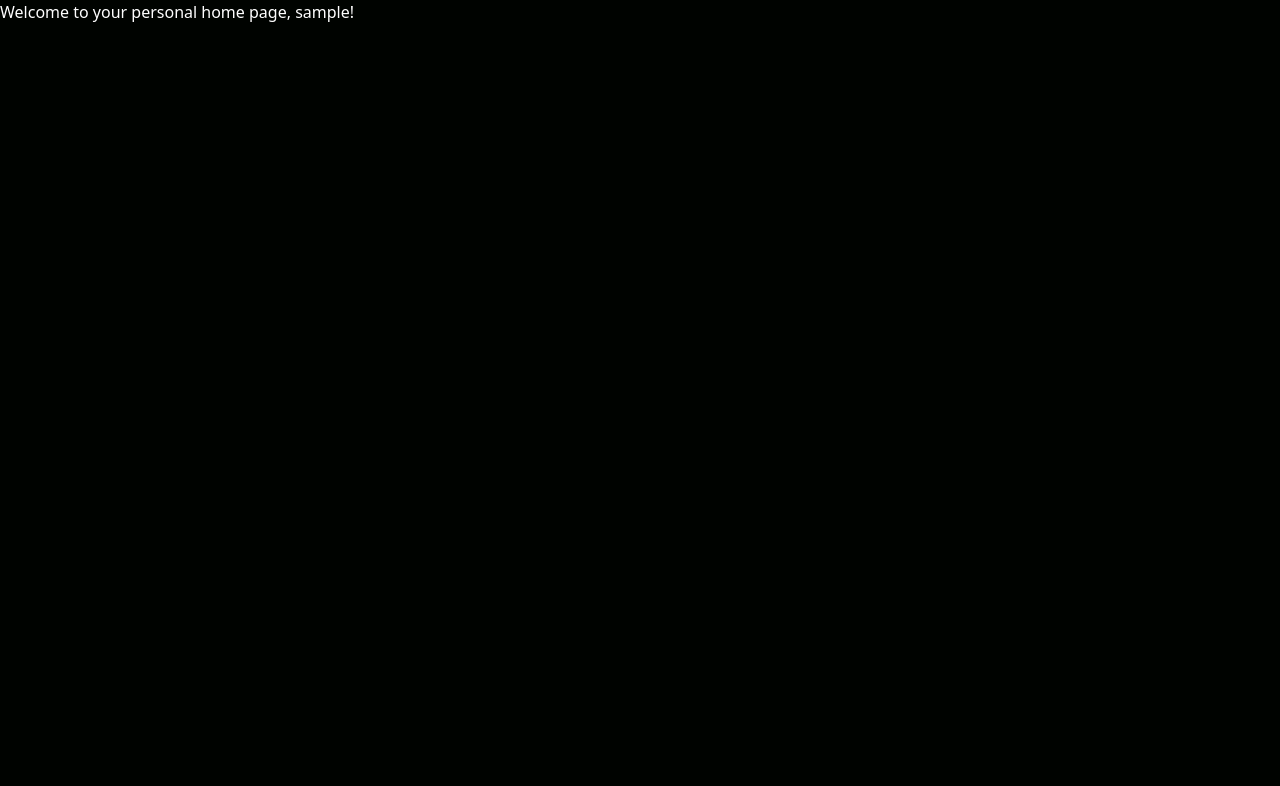
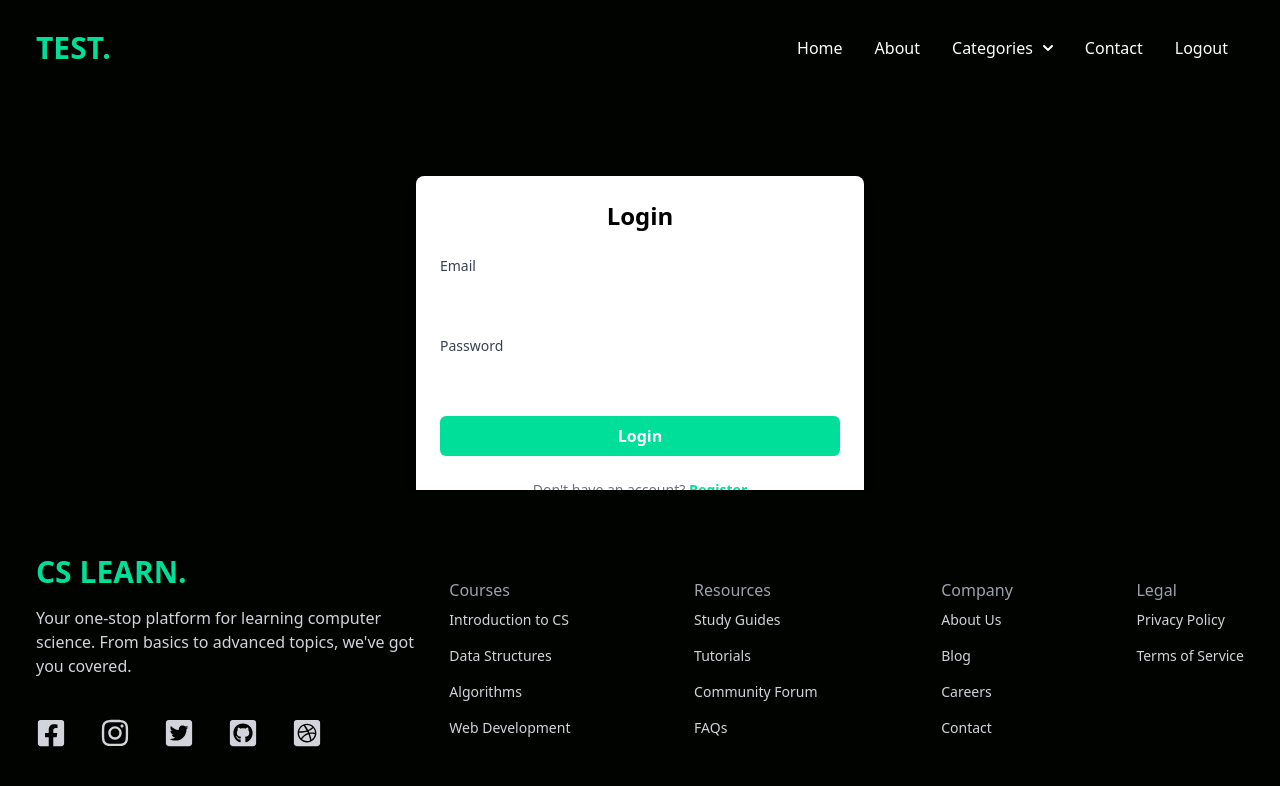
Before and after one commit to applejuiceloverr/projet_2024, a React (Vite) app in the folder frontend/: page /login in a window 1280 px wide. Before the commit this address led to /homeuser. Shown: the top 786 px of the page. Built offline with nearby package versions, Linux system fonts and the light colour scheme; no server answers; sample sign-in values are in the browser's storage.

Commit message:
logout backend and front end, more routing for homeuser so you cant get into it when you are logged out

```diff
--- a/frontend/src/App.jsx
+++ b/frontend/src/App.jsx
@@ -21,12 +21,12 @@ function CheckLogin({ children }) {
   const storedData = JSON.parse(localStorage.getItem('user'));
   const currentUser = storedData ? storedData.user : null;
 
-  if (currentUser) {
-    // If the user is logged in, redirect them to the /homeuser page
-    return <Navigate to="/homeuser" />;
+  if (!currentUser) {
+    // If the user is not logged in, redirect them to the /login page
+    return <Navigate to="/login" />;
   }
 
-  // If the user is not logged in, render the children
+  // If the user is logged in, render the children
   return children;
 }
 
@@ -36,8 +36,8 @@ function App() {
       <Routes>
         <Route path="/" element={<CheckLogin><Home /></CheckLogin>} />
         <Route path="/home" element={<CheckLogin><Home /></CheckLogin>} />
-        <Route path="/homeuser" element={<HomeUser />} />
-        <Route path="/login" element={<CheckLogin><Login /></CheckLogin>} />
+        <Route path="/homeuser" element={<CheckLogin><HomeUser /></CheckLogin>} />
+        <Route path="/login" element={<Login />} />
         <Route path="/logout" element={<Logout />} />
         <Route path="/register" element={<CheckLogin><RegisterAndLogout /></CheckLogin>} />
         <Route path="*" element={<NotFound />} />
--- a/frontend/src/components/NavBar.jsx
+++ b/frontend/src/components/NavBar.jsx
@@ -1,10 +1,19 @@
-import React, { useState } from 'react';
+import React, { useState, useEffect } from 'react';
 import { AiOutlineClose, AiOutlineMenu } from 'react-icons/ai';
-
+import axios from 'axios';
+import { useNavigate } from 'react-router-dom';
 
 const Navbar = () => {
   const [nav, setNav] = useState(false);
   const [dropdown, setDropdown] = useState(false);
+  const [loggedIn, setLoggedIn] = useState(false);
+  const navigate = useNavigate();
+
+  useEffect(() => {
+    const storedData = JSON.parse(localStorage.getItem('user'));
+    const currentUser = storedData ? storedData.user : null;
+    setLoggedIn(currentUser ? true : false);
+  }, []);
 
   const handleNav = () => {
     setNav(!nav);
@@ -16,6 +25,17 @@ const Navbar = () => {
 
   const closeNav = () => {
     setNav(false);
+  };
+
+  const logout = async () => {
+    try {
+      await axios.post('http://127.0.0.1:8000/account/logout/');
+      localStorage.removeItem('user');
+      setLoggedIn(false);
+      navigate('/home');
+    } catch (error) {
+      console.error('Failed to logout', error);
+    }
   };
 
   return (
@@ -42,7 +62,11 @@ const Navbar = () => {
           )}
         </li>
         <li className='p-4 hover:text-[#00df9a] transition duration-500 ease-in-out'>Contact</li>
-        <li className='p-4 hover:text-[rgb(0,223,154)] transition duration-500 ease-in-out'>Login</li>
+        {loggedIn ? (
+          <li onClick={logout} className='p-4 hover:text-[#00df9a] transition duration-500 ease-in-out'>Logout</li>
+        ) : (
+          <li className='p-4 hover:text-[#00df9a] transition duration-500 ease-in-out'>Login</li>
+        )}
       </ul>
       <div onClick={handleNav} className='block md:hidden'>
         {nav ? <AiOutlineClose size={20} /> : <AiOutlineMenu size={20} />}
@@ -55,14 +79,18 @@ const Navbar = () => {
           Categories
           {dropdown && (
             <ul className='absolute left-0 w-full mt-2 py-2 bg-gray-800 text-white rounded-lg shadow-xl'>
-              <li className='px-4 py-2 border-b border-gray-600 hover:bg-gray-700'>Web Development</li>
-              <li className='px-4 py-2 border-b border-gray-600 hover:bg-gray-700'>Database Management</li>
-              <li className='px-4 py-2  border-gray-600 hover:bg-gray-700'>Cloud Services</li>
+              <li className='px-4 py-2 hover:bg-gray-700'>Web Development</li>
+              <li className='px-4 py-2 hover:bg-gray-700'>Database Management</li>
+              <li className='px-4 py-2 hover:bg-gray-700'>Cloud Services</li>
             </ul>
           )}
         </li>
         <li className='p-4 border-b border-gray-600 hover:text-[#00df9a] transition duration-500 ease-in-out'>Contact</li>
-        <li className='p-4 hover:text-[#00df9a] transition duration-500 ease-in-out'>Login</li>
+        {loggedIn ? (
+          <li onClick={logout} className='p-4 hover:text-[#00df9a] transition duration-500 ease-in-out'>Logout</li>
+        ) : (
+          <li className='p-4 hover:text-[#00df9a] transition duration-500 ease-in-out'>Login</li>
+        )}
       </ul>
     </div>
   );
--- a/frontend/src/pages/HomeUser.jsx
+++ b/frontend/src/pages/HomeUser.jsx
@@ -1,6 +1,6 @@
 import React, { useState, useEffect } from 'react';
 import { useNavigate } from 'react-router-dom';
-
+import NavBar from '../components/NavBar';
 const HomeUser = () => {
   const navigate = useNavigate();
 
@@ -26,6 +26,7 @@ const HomeUser = () => {
 
   return (
     <div>
+      <NavBar />
       <h1 className="text-white">Welcome to your personal home page, {displayName}!</h1>
     </div>
   );
```
Also changed, not shown: 2 other files (tests, documents, lock files or other folders).
